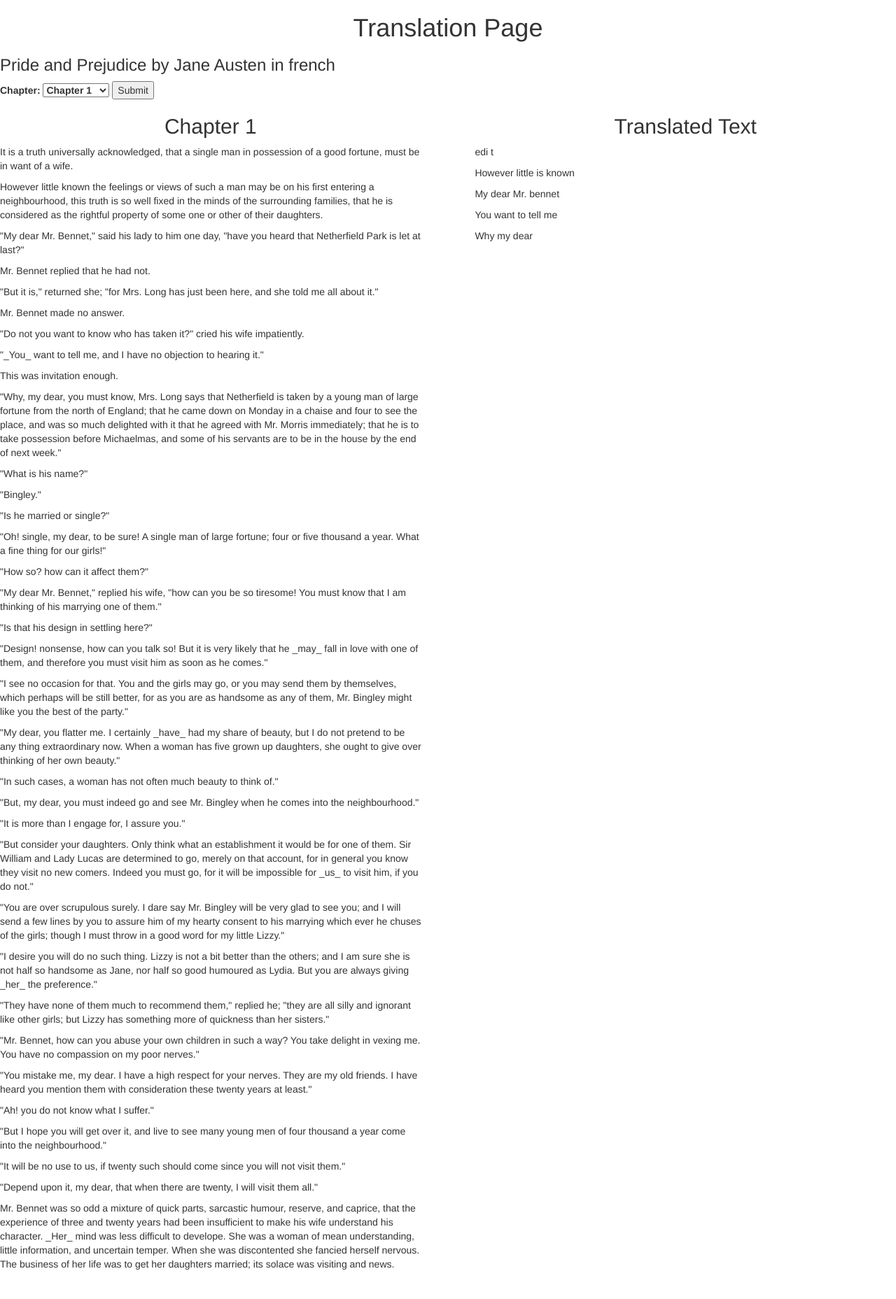
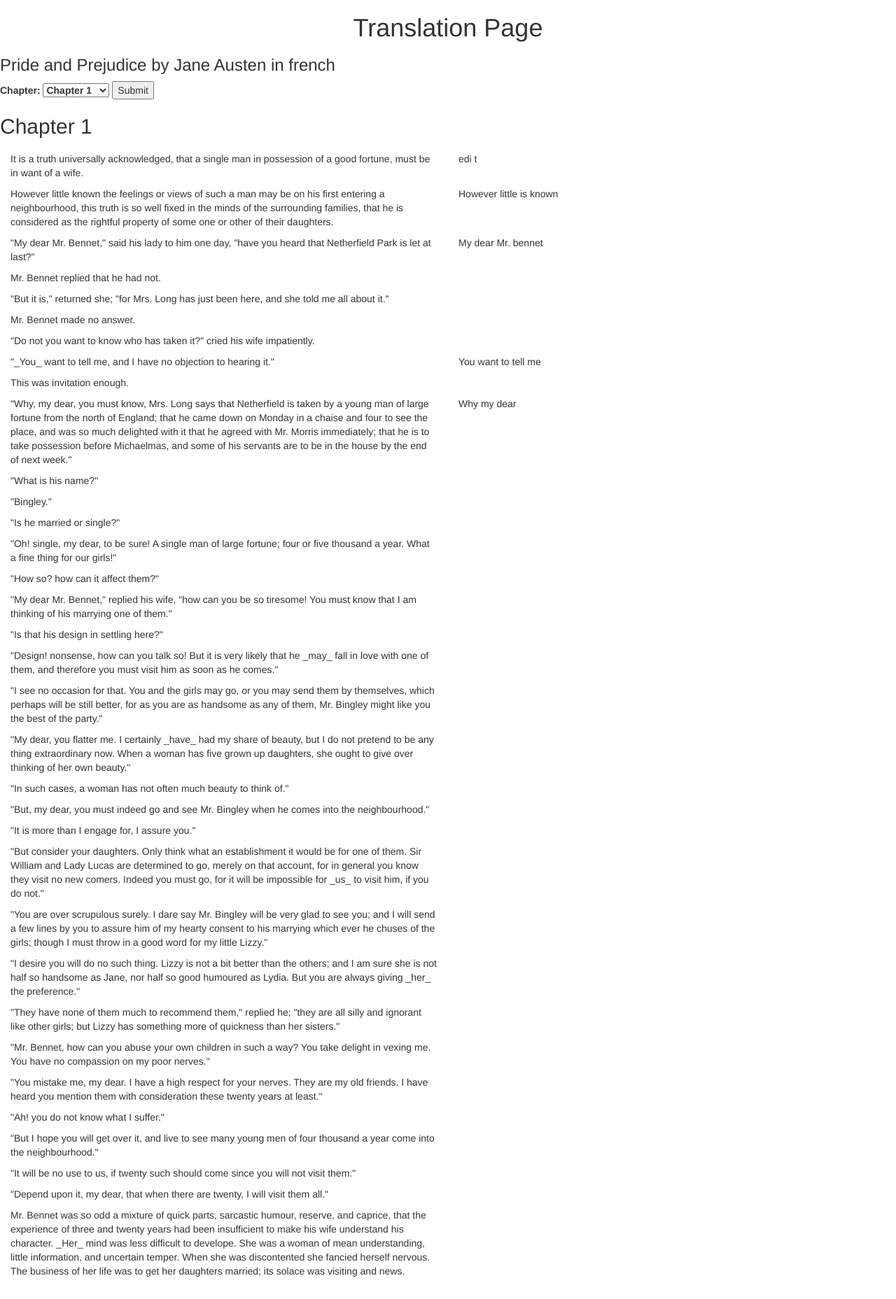
Before and after one commit to sodewumi/gutenberg_translate, a Flask app: page /translate/1/render in a window 1280 px wide. Shown: the part 80-1937 px from the top of the page at 70% size. Before the commit the page ends 1895 px from the top, so only its background shows below. Run offline with Flask 2, Linux system fonts and the light colour scheme; data comes from the database, SQL or seed files in the repository; some libraries are stand-ins or nearby versions.

Commit message:
Translated text now matches same paragaph as untranslated text

```diff
--- a/server.py
+++ b/server.py
@@ -3,6 +3,7 @@
 import os
 # third-party modules
 import jinja2
+import requests
 # from amazonproduct import API
 from flask import flash, Flask, redirect, render_template, request, session, jsonify
 from flask.ext.socketio import SocketIO, emit
@@ -127,7 +128,7 @@
         if bookgroup_id not in group_language_dict[group.group_id]:
             group_language_dict[group.group_id].append(bookgroup_id)
 
-
+    # print good_reads(), "********************"
     return render_template("book_description.html", display_book = book_obj,
         gutenberg_extraction_number=gutenberg_extraction_number,
         current_user=current_user, group_language_dict=group_language_dict)
@@ -151,8 +152,8 @@
 
 def good_reads():
     uri = "https://www.goodreads.com/book/isbn?format=json&isbn=0486284735"
-    uri = request.get_json(uri)
-    print uri.json()
+    response =requests.get(uri)
+    return response.json()
 
 
 @app.route("/translate/<int:gutenberg_extraction_number>", methods=["GET"])
@@ -285,9 +286,6 @@
 
     translated_text = request.form['translated_text']
     paragraph_id_input = int(request.form["p_id"])
-    book_id_input = int(request.form["b_id"])
-    group_id_input = int(request.form["g_id"])
-    language_id_input = request.form["l_id"]
     bookgroup_id_input = int(request.form["bg_id"])
 
     find_translated_text_in_db = db.session.query(Translation).filter_by(
--- a/static/css/style.css
+++ b/static/css/style.css
@@ -2,23 +2,24 @@
     text-align: center
 }
 
-#translated,
-#untranslated {
+/*.trans_para,
+.untranslated {
     width: 48%
 }
 
-#translated{
+.trans_para{
     float: right;
     padding-left: 1%;
 }
 
-#untranslated{
+.untranslated{
     float: left;
     padding-right: 1%;
 }
 
-
-#translated h2,
+*/
+/*#translated h2,
 #untranslated h2 {
     text-align: center
 }
+*/
--- a/static/js/main.js
+++ b/static/js/main.js
@@ -51,6 +51,7 @@
             $("#error_message").html("This username doesn't exist");
         }
     }
+
 
     // hides and shows edit button
     $(".a_chapter_and_bttn").on("mouseenter", function () {
--- a/templates/base.html
+++ b/templates/base.html
@@ -3,10 +3,12 @@
 <head>
     <!-- stylesheets -->
     <link rel="stylesheet" type="text/css" href="/static/css/style.css">
-    <link rel="stylesheet" type="text/css" href="/static/bootstrap/css/bootstrap.css">
+    <!-- <link rel="stylesheet" type="text/css" href="/static/bootstrap/css/bootstrap.css"> -->
+    <link rel="stylesheet" href="http://maxcdn.bootstrapcdn.com/bootstrap/3.2.0/css/bootstrap.min.css">
     <!-- javascript -->
     <script src="https://ajax.googleapis.com/ajax/libs/jquery/1.11.3/jquery.min.js"></script>
-    <script src="/static/bootstrap/js/bootstrap.js"></script>
+    <script src="http://maxcdn.bootstrapcdn.com/bootstrap/3.2.0/js/bootstrap.min.js"></script>
+    <!--<script src="/static/bootstrap/js/bootstrap.js"></script>-->
 
 
 
--- a/templates/translation_page.html
+++ b/templates/translation_page.html
@@ -24,13 +24,51 @@
         </form>
     </div>
 
-    <div id="untranslated">
+    <div class="untranslated_info">
         {% if chapter_chosen %}
         <h2>Chapter {{ chapter_chosen }}</h2>
         {% else %}
         <h2>Chapter 1</h2>
         {% endif %}
+    </div>
 
+
+    <div class="container-fluid">
+        {%  for paragraph in display_chapter %}
+        <div class="book_rendering row">
+            <div class="untranslated col-xs-6 col-sm-6 col-md-6 col-lg-6">
+                <div class="a_chapter_and_bttn {{ paragraph.paragraph_id }}">
+                    <p>{{ paragraph.untranslated_paragraph }}</p>
+                    <button class="edit_text" data-paragraphid="{{ paragraph.paragraph_id }}"> Edit
+                    </button>
+                </div>
+            </div>
+
+            <div class="trans_para col-xs-6 col-sm-6 col-md-6 col-lg-6" id="{{ paragraph.paragraph_id }}">
+                {% if display_translations %}
+                    {% for existing_translation in display_translations %}
+                        {% if existing_translation.paragraph_id == paragraph.paragraph_id %}
+                            <p>{{ existing_translation.translated_paragraph }}</p>
+                        {% endif %}
+                    {% endfor %}
+                {% endif %}
+            </div>
+        </div>
+        {% endfor %}
+    </div>
+
+
+    <form name="text_form" method="POST" action="/save_text" id="translate_textarea">
+        <label>Translate :<br>
+            <textarea name="translated_text" id="text_form_ta" cols="40" rows="20" placeholder="Enter text here!" required></textarea>
+        </label><br>
+        <input type="hidden" name="hidden_book_id_input" value="{{ book_id }}">
+        <!-- <button>Delete</button> -->
+        <input type="button" value="submit" id="submit_bttn">
+
+    </form>
+<!--
+    <div id="untranslated">
         {% for paragraph in display_chapter %}
         <div class="a_chapter_and_bttn {{ paragraph.paragraph_id }}">
             <p>{{ paragraph.untranslated_paragraph }}</p>
@@ -42,7 +80,7 @@
 
 
 
-    <div id="translated" data-bookid ="{{ book_obj.book_id }}" data-bookgroupid ="{{ bookgroup_id }}"data-language="{{ language }}" data-groupid="{{ group_id }}">
+    <div id="translated" data-bookgroupid ="{{ bookgroup_id }}">
         <h2>Translated Text</h2>
 
         {% for paragraph in display_chapter %}
@@ -61,14 +99,14 @@
             <label>Translate :<br>
                 <textarea name="translated_text" id="text_form_ta" cols="40" rows="20" placeholder="Enter text here!" required></textarea>
             </label><br>
-            <input type="hidden" name="hidden_book_id_input" value="{{ book_id }}">
+            <input type="hidden" name="hidden_book_id_input" value="{{ book_id }}"> -->
             <!-- <button>Delete</button> -->
-            <input type="button" value="submit" id="submit_bttn">
+<!--             <input type="button" value="submit" id="submit_bttn">
 
         </form>
 
 
-    </div>
+    </div> -->
 
 
 {% endblock %}
```
Also changed, not shown: amazon.py (+5 -40 lines).
